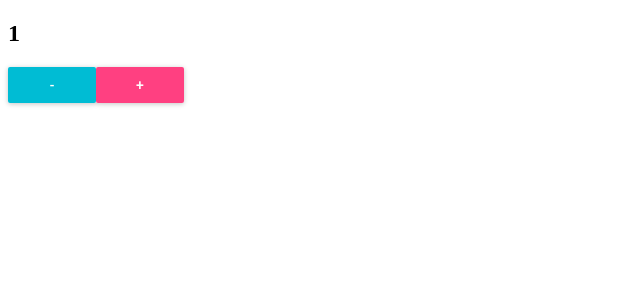
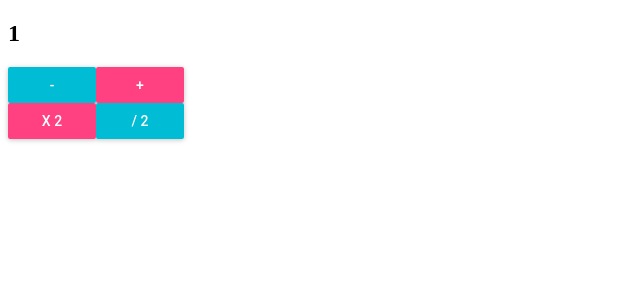
Before and after one commit to wasilPaul/react-redux-sandbox, a React (Create React App) app: page / in a window 1280 px wide. Shown: the top 300 px of the page, without its empty margins (0-640 px from the left). Built offline with nearby package versions, Linux system fonts and the light colour scheme.

Commit message:
Dispatch Counter

```diff
--- a/src/components/Counter.js
+++ b/src/components/Counter.js
@@ -1,20 +1,30 @@
 import React from 'react'
-
+import { inc, dec, multi, divi } from '../state/counter'
 import { connect } from 'react-redux'
 import { RaisedButton } from 'material-ui';
 
 const Counter = (props) =>
     <div>
         <h2> {props.counterValue} </h2>
-        <RaisedButton label={'-'} primary={true} />
-        <RaisedButton label={'+'} secondary={true} />
+        <RaisedButton label={'-'} primary={true} onClick={props.onDecHandler} />
+        <RaisedButton label={'+'} secondary={true} onClick={props.onIncHandler} />
+        <br />
+        <RaisedButton label={'x 2'} secondary={true} onClick={props.onMultiHandler} />
+        <RaisedButton label={'/ 2'} primary={true} onClick={props.onDiviHandler} />
     </div>
 
 const mapStateToProps = state => ({
     counterValue: state.counter
 })
 
+const mapDispatchToProps = dispatch => ({
+    onDecHandler: () => dispatch(dec()), // do tego prpsa przypisz funkcje ktra wywola funkcje
+    onIncHandler: () => dispatch(inc()),
+    onMultiHandler: () => dispatch(multi(2)),
+    onDiviHandler: () => dispatch(divi(2)),
+})
+
 export default connect(
     mapStateToProps,
-    //
+    mapDispatchToProps
 )(Counter)
```
Also changed, not shown: src/components/ToDo.js (added).
